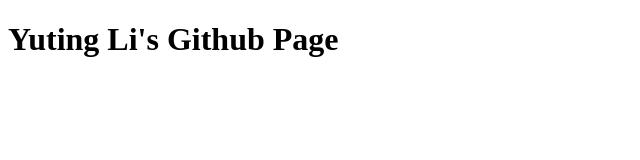
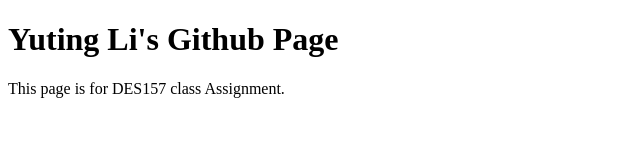
Before and after one commit to Yuting-design/yuting-design.github.com, a plain HTML site: page index.html in a window 1280 px wide. Shown: the whole page, without its empty margins (0-640 px from the left). Drawn offline with Linux system fonts and the light colour scheme.

Commit message:
home page created

```diff
--- a/index.html
+++ b/index.html
@@ -7,5 +7,6 @@
 </head>
 <body>
     <h1>Yuting Li's Github Page</h1>
+    <p>This page is for DES157 class Assignment.</p>
 </body>
 </html>
```
